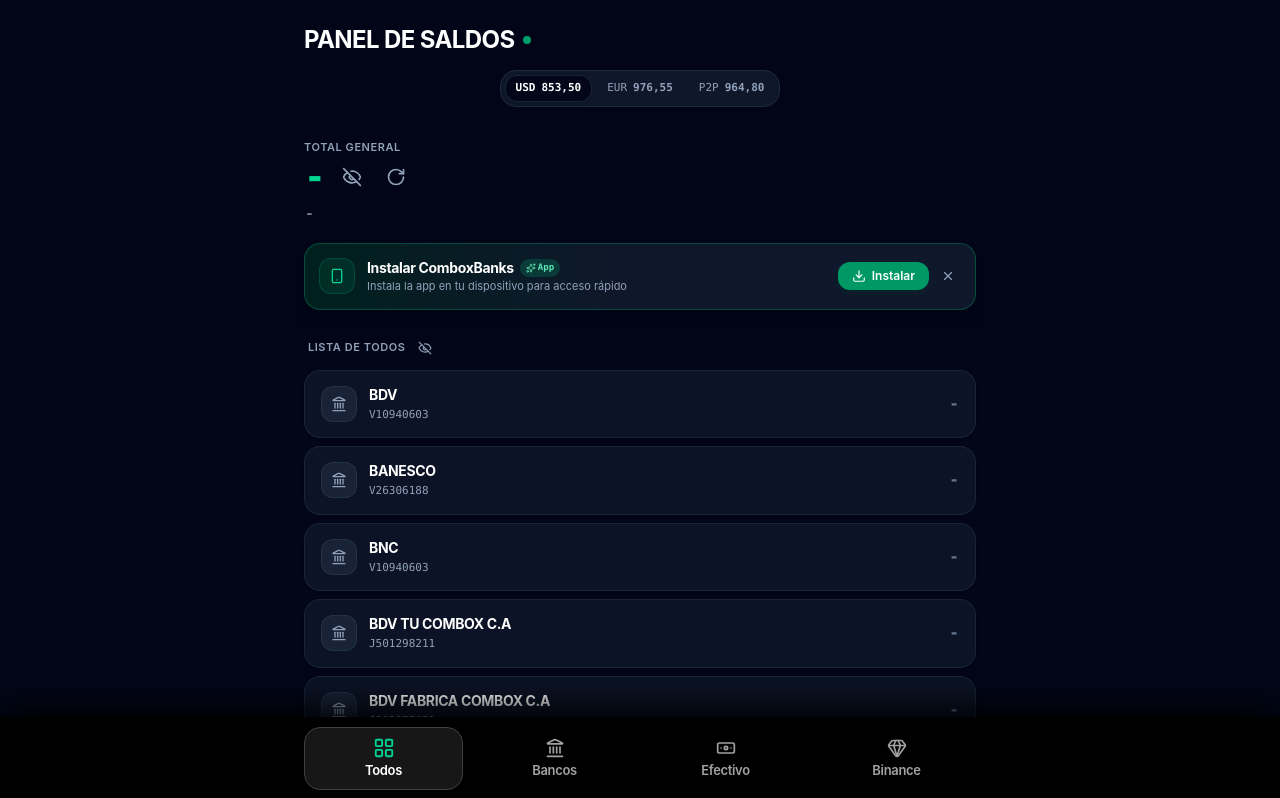
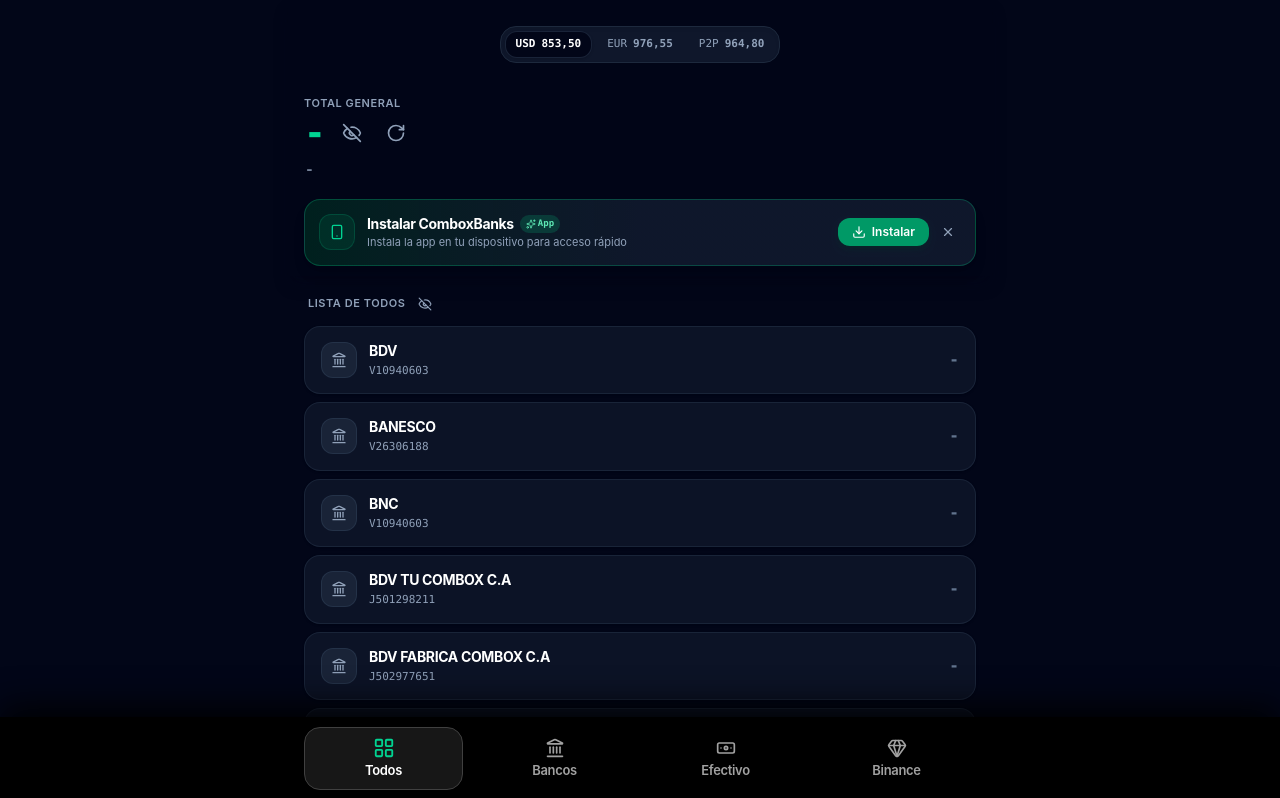
Before and after one commit to moises2reis/SaldoCMBX, a React (Vite) app: page / in a window 1280 px wide. Shown: the top 798 px of the page. Built offline with nearby package versions, Linux system fonts and the light colour scheme; no server answers.

Commit message:
refactor(ui): remove redundant panel title header
Clean up the SummaryHeader component by removing the unused "PANEL DE SALDOS" title to improve layout space.

```diff
--- a/src/components/SummaryHeader.tsx
+++ b/src/components/SummaryHeader.tsx
@@ -46,16 +46,6 @@
 
   return (
     <header className="space-y-3 pb-1">
-      {/* Barra superior: Título PANEL DE SALDOS */}
-      <div className="flex items-center justify-between gap-2 flex-wrap">
-        <div className="flex items-center gap-2.5">
-          <h1 className="text-xl sm:text-2xl font-bold text-white tracking-tight flex items-center gap-2">
-            PANEL DE SALDOS
-            <span className="inline-block w-2 h-2 rounded-full bg-emerald-500 animate-pulse" />
-          </h1>
-        </div>
-      </div>
-
       {/* Island de las tasas: Botones de tasas + Fecha Valor debajo dentro del mismo contenedor */}
       <div className="flex justify-center w-full pt-0.5 pb-1">
         <div className="inline-flex flex-col items-center bg-slate-900 border border-slate-800 rounded-2xl shadow-inner text-[11px] overflow-hidden">
```
